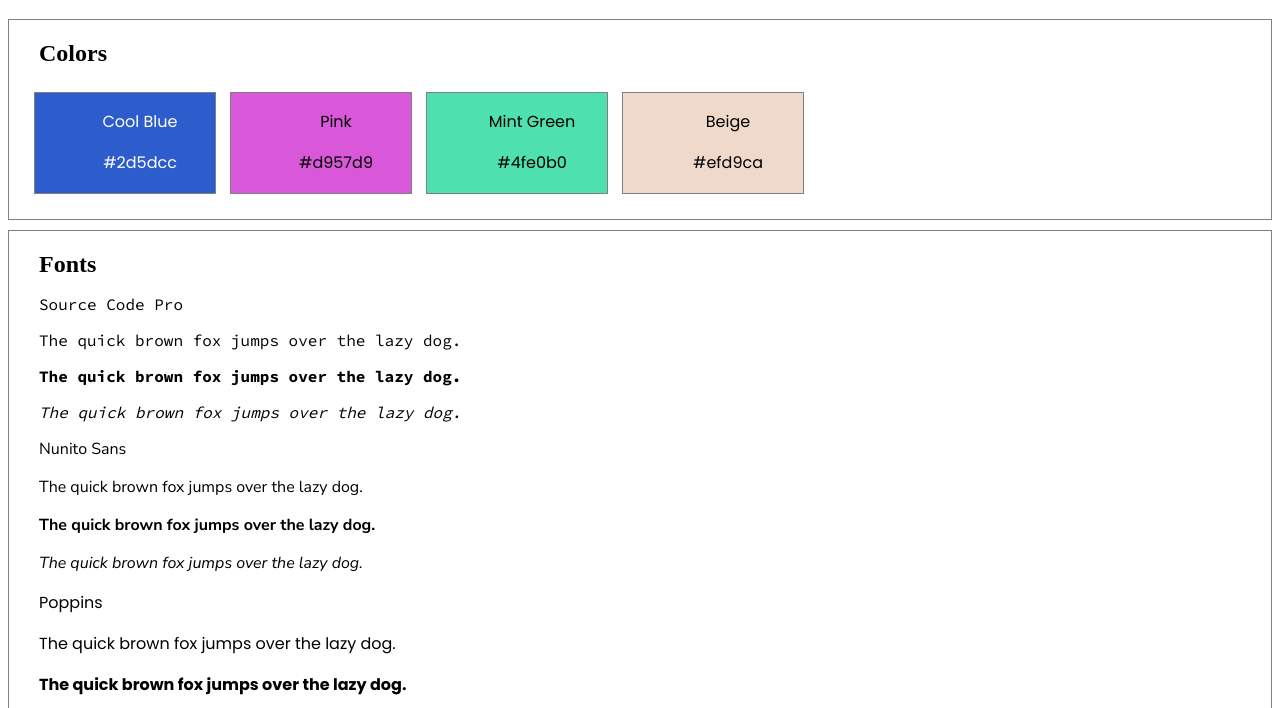
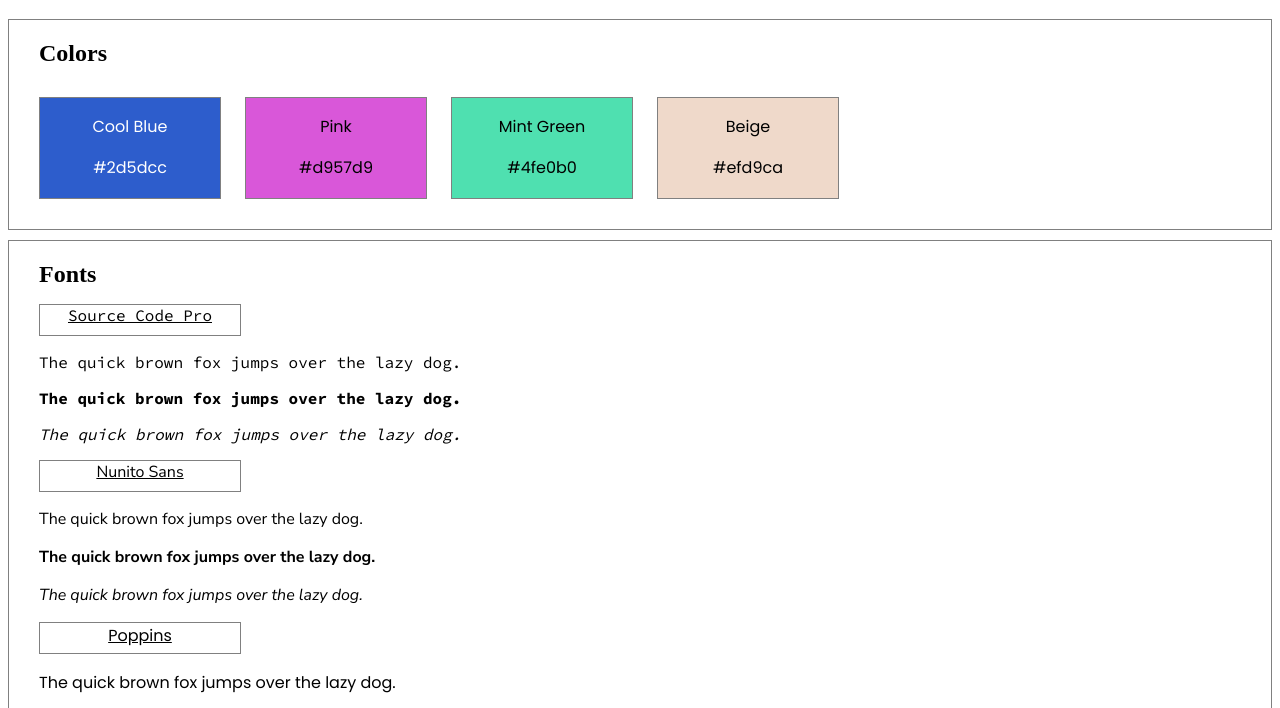
Before and after one commit to sijungkim/myStyleGuide, a plain HTML site: page index.html in a window 1280 px wide. Shown: the part 61-769 px from the top of the page. Drawn offline with Linux system fonts and the light colour scheme.

Commit message:
Update styles.css

```diff
--- a/styles.css
+++ b/styles.css
@@ -26,12 +26,16 @@ h2 {
   padding: 20px;
   display: inline-block;
 }
+.color-container p {
+    text-align: center;
+    margin:16px 0;
+}
 .color-panel {
   display: inline-block;
   width: 180px;
   height: 100px;
   border: 1px solid gray;
-  margin: 5px;
+  margin: 10px;
   text-align: center;
   color: black;
 }
@@ -49,6 +53,15 @@ h2 {
   background-color: #efd9ca;
 }
 
+
+
+.font-label {
+    width: 200px;
+    height: 30px;
+    text-decoration: underline;
+    border: 1px solid grey;
+    text-align: center;
+}
 .source-code-pro {
   font-family: "Source Code Pro";
 }
```
